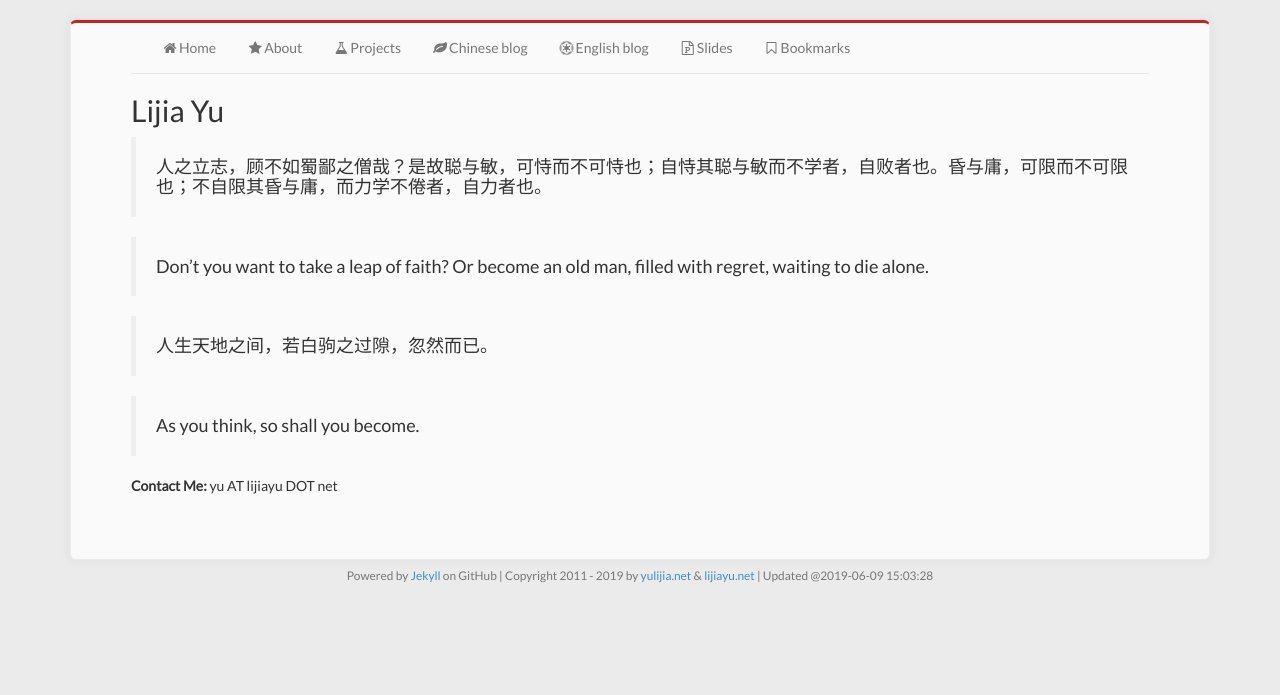
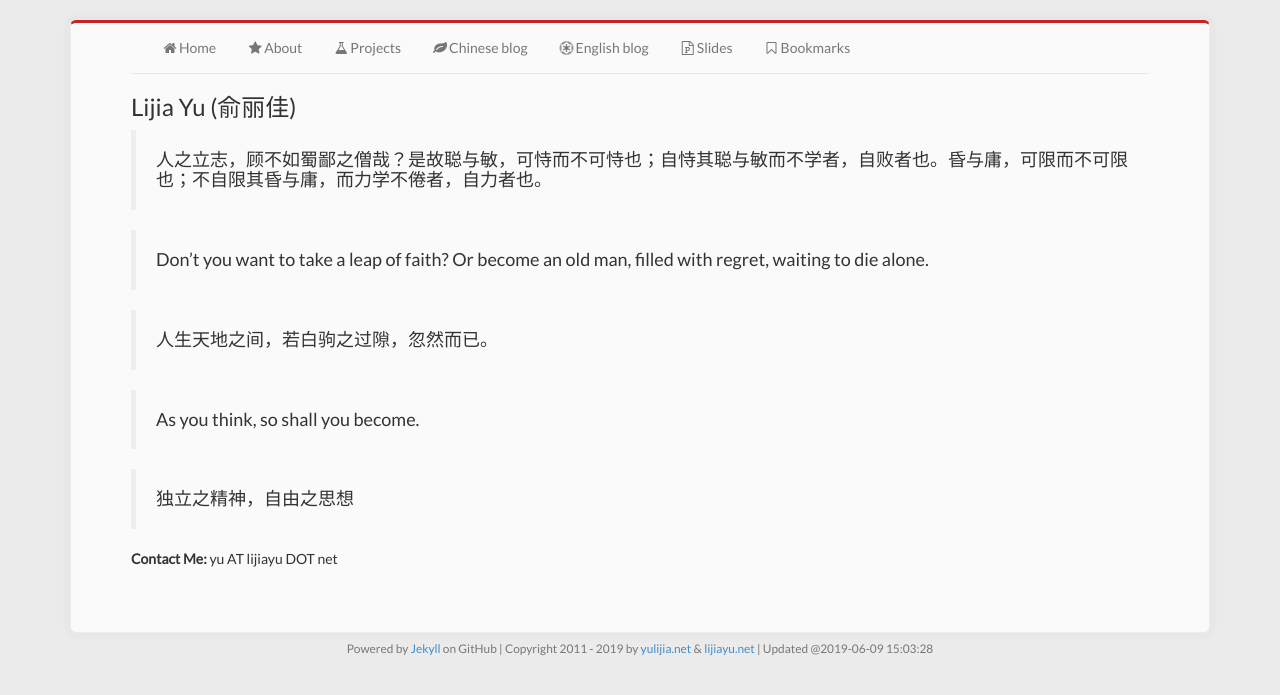
Before and after one commit to yulijia/yulijia.github.io, a Jekyll site: the page built from index.md, in a window 1280 px wide. Shown: the top 695 px of the page. Built offline with Jekyll 4.4.1, drawn with Linux system fonts in a browser that asks for light colours; nearby versions of some CDN libraries; our own code applies the rules of GitHub Pages for plain Markdown files.

Commit message:
update homepage

```diff
--- a/index.md
+++ b/index.md
@@ -4,7 +4,7 @@ avatar: yes
 ---
 
 
-## Lijia Yu
+### Lijia Yu (俞丽佳)
 
 
 
@@ -16,4 +16,6 @@ avatar: yes
 
 > #### As you think, so shall you become.
 
+> #### 独立之精神，自由之思想
+
 **Contact Me:** yu AT lijiayu DOT net
```
